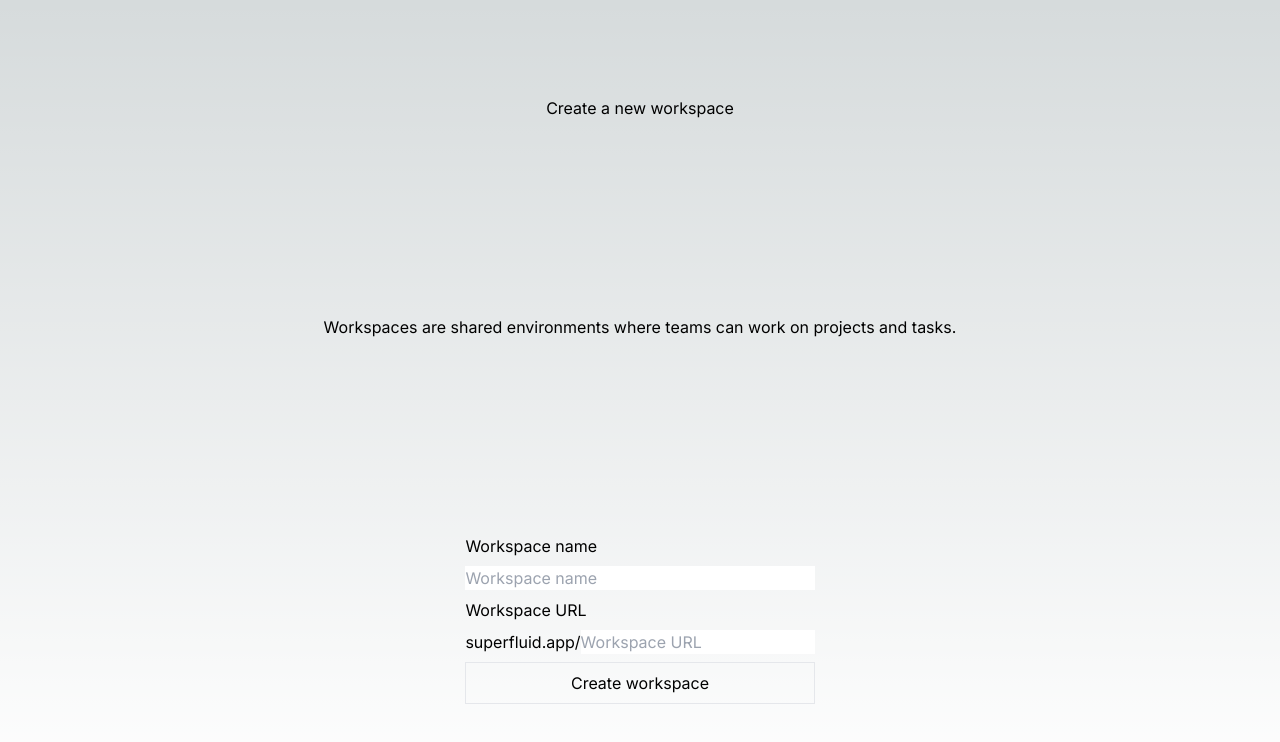
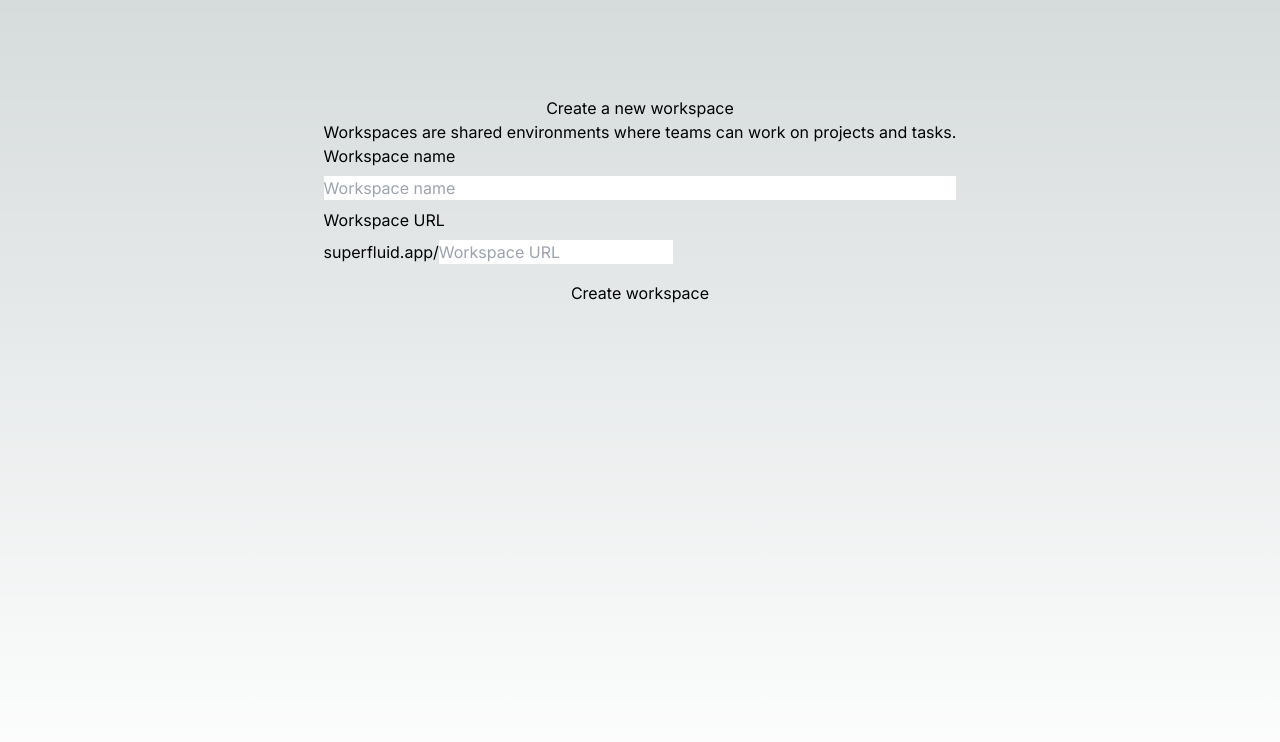
Before and after one commit to rudzky/superfluid, a Next.js app: page /create-workspace in a window 1280 px wide. Shown: the top 742 px of the page. Built offline with nearby package versions, Linux system fonts and the light colour scheme.

Commit message:
:sparkles: Create Step 2 of New Workspace Form
- Add "Invite members" View with Invitation Link Copy Button
- Add Dashboard Page
- Install Sonner for Toasts Handling

```diff
--- /dev/null
+++ b/app/(dashboard)/[id]/page.tsx
@@ -0,0 +1,15 @@
+import { db } from "@/lib/db";
+
+export default async function Dashboard({
+  params,
+}: {
+  params: { id: string };
+}) {
+  const dashboardData = await db.workspace.findUnique({
+    where: {
+      slug: params.id,
+    },
+  });
+
+  return <div>Dashboard {dashboardData?.name}</div>;
+}
--- a/app/(workspace)/create-workspace/page.tsx
+++ b/app/(workspace)/create-workspace/page.tsx
@@ -1,13 +1,8 @@
-import CreateWorkspaceForm from "@/components/createWorkspaceForm";
+import CreateWorkspaceForm from "@/components/CreateWorkspace";
 
 export default function CreateWorkspace() {
   return (
     <main className="flex min-h-screen flex-col items-center justify-between p-24">
-      <h1>Create a new workspace</h1>
-      <p className="text-center">
-        Workspaces are shared environments where teams can work on projects and
-        tasks.
-      </p>
       <CreateWorkspaceForm />
     </main>
   );
--- a/app/layout.tsx
+++ b/app/layout.tsx
@@ -1,7 +1,10 @@
 import type { Metadata } from "next";
 import { Inter } from "next/font/google";
 import { ClerkProvider } from "@clerk/nextjs";
+import { Toaster } from "sonner";
+
 import "./globals.css";
+import "remixicon/fonts/remixicon.css";
 
 const inter = Inter({ subsets: ["latin"] });
 
@@ -18,7 +21,10 @@ export default function RootLayout({
   return (
     <ClerkProvider>
       <html lang="en">
-        <body className={inter.className}>{children}</body>
+        <body className={inter.className}>
+          {children}
+          <Toaster richColors position="bottom-center" />
+        </body>
       </html>
     </ClerkProvider>
   );
--- /dev/null
+++ b/components/CreateWorkspace/CopyInviteLink.tsx
@@ -0,0 +1,52 @@
+"use client";
+
+import Link from "next/link";
+import { toast } from "sonner";
+import { useCopyToClipboard } from "@uidotdev/usehooks";
+
+import { ROUTES } from "@/lib/routes";
+import { WorkspaceData } from ".";
+
+interface Props {
+  workspaceData: WorkspaceData;
+}
+
+export default function CopyInviteLink({
+  workspaceData: { inviteCode, workspaceSlug },
+}: Props) {
+  const [copiedLink, copyToClipboard] = useCopyToClipboard();
+  const hasCopiedLink = Boolean(copiedLink);
+
+  return (
+    <div>
+      <h1 className="text-center">Invite members</h1>
+      <p className="text-center">
+        Share invite link with people you want to add as members.
+      </p>
+
+      <p>Copy invite link:</p>
+      <button
+        type="button"
+        onClick={async () => {
+          await copyToClipboard(
+            `${window.location.origin}/invitation/${inviteCode}`
+          );
+          toast.info("Invite code copied!");
+        }}
+        className="p-2 border my-2 w-full flex justify-between"
+      >
+        <span>
+          {window.location.origin}/invitation/{inviteCode}
+        </span>
+
+        {hasCopiedLink ? (
+          <i className="ri-check-line"></i>
+        ) : (
+          <i className="ri-file-copy-line"></i>
+        )}
+      </button>
+
+      <Link href={ROUTES.DASHBOARD(workspaceSlug)}>Go to dashboard</Link>
+    </div>
+  );
+}
--- a/components/createWorkspaceForm.tsx
+++ b/components/CreateWorkspace/Form.tsx
@@ -1,6 +1,6 @@
 "use client";
 
-import { useEffect, useState } from "react";
+import React, { Dispatch, SetStateAction, useEffect } from "react";
 import { SubmitHandler, useForm } from "react-hook-form";
 import { redirect } from "next/navigation";
 import { zodResolver } from "@hookform/resolvers/zod";
@@ -11,12 +11,13 @@ import { TCreateWorkspaceSchema } from "@/actions/create-workspace/types";
 
 import { ROUTES } from "@/lib/routes";
 import { slugify } from "@/lib/utils";
+import { WorkspaceData } from ".";
 
-type Step = "BASIC_INFO" | "ADD_MEMBERS";
+interface Props {
+  setWorkspaceData: Dispatch<SetStateAction<WorkspaceData | null>>;
+}
 
-export default function CreateWorkspaceForm() {
-  const [step, setStep] = useState<Step>("BASIC_INFO");
-
+export default function Form({ setWorkspaceData }: Props) {
   const {
     register,
     handleSubmit,
@@ -36,7 +37,10 @@ export default function CreateWorkspaceForm() {
     const result = await createWorkspace(data);
 
     if (result.success) {
-      setStep("ADD_MEMBERS");
+      setWorkspaceData({
+        inviteCode: result.data.inviteCode,
+        workspaceSlug: result.data.slug,
+      });
       return;
     }
 
@@ -85,7 +89,12 @@ export default function CreateWorkspaceForm() {
 
   return (
     <div>
-      {step === "BASIC_INFO" && (
+      <h1 className="text-center">Create a new workspace</h1>
+      <p className="text-center">
+        Workspaces are shared environments where teams can work on projects and
+        tasks.
+      </p>
+
       <form onSubmit={handleSubmit(onSubmit)} className="grid gap-2">
         <label htmlFor="name">Workspace name</label>
         <input
@@ -124,7 +133,6 @@ export default function CreateWorkspaceForm() {
           Create workspace
         </button>
       </form>
-      )}
     </div>
   );
 }
--- /dev/null
+++ b/components/CreateWorkspace/index.tsx
@@ -0,0 +1,24 @@
+"use client";
+
+import { useState } from "react";
+
+import Form from "./Form";
+import CopyInviteLink from "./CopyInviteLink";
+
+export type WorkspaceData = {
+  inviteCode: string;
+  workspaceSlug: string;
+};
+
+export default function CreateWorkspace() {
+  const [workspaceData, setWorkspaceData] = useState<WorkspaceData | null>(
+    null
+  );
+
+  return (
+    <div>
+      {!workspaceData && <Form setWorkspaceData={setWorkspaceData} />}
+      {workspaceData && <CopyInviteLink workspaceData={workspaceData} />}
+    </div>
+  );
+}
--- a/lib/routes.ts
+++ b/lib/routes.ts
@@ -2,4 +2,5 @@ export const ROUTES = {
   HOME: "/",
   SIGN_IN: "/sign-in",
   CREATE_WORKSPACE: "/create-workspace",
+  DASHBOARD: (workspaceSlug: string) => `/${workspaceSlug}`,
 };
--- a/package.json
+++ b/package.json
@@ -12,11 +12,14 @@
     "@clerk/nextjs": "^4.27.2",
     "@hookform/resolvers": "^3.3.2",
     "@prisma/client": "^5.6.0",
+    "@uidotdev/usehooks": "^2.4.1",
     "next": "14.0.3",
     "react": "^18",
     "react-dom": "^18",
     "react-hook-form": "^7.48.2",
+    "remixicon": "^3.5.0",
     "slugify": "^1.6.6",
+    "sonner": "^1.2.3",
     "uuid": "^9.0.1",
     "validator": "^13.11.0",
     "zod": "^3.22.4"
```
Also changed, not shown: 1 other file (tests, documents, lock files or other folders). Lines whose indentation alone changed are shown as unchanged.
